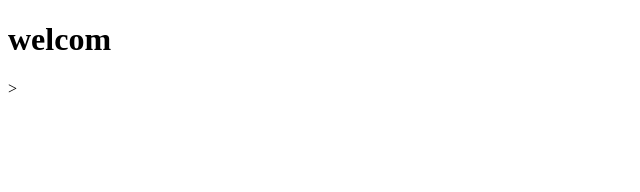
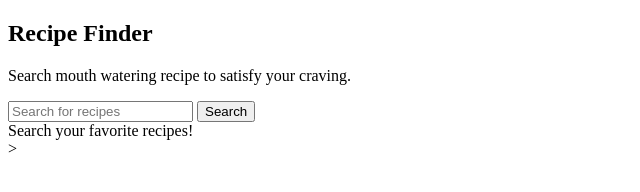
Before and after one commit to Aarushimishra20/recipe-website--app, a plain HTML site: page index.html in a window 1280 px wide. Shown: the whole page, without its empty margins (0-640 px from the left). Drawn offline with Linux system fonts and the light colour scheme.

Commit message:
first commit

```diff
--- a/index.html
+++ b/index.html
@@ -2,11 +2,22 @@
 <html lang="en">
 <head>
     <meta charset="UTF-8">
-    <meta name="viewport" content="width=<device-width, initial-scale=1.0">
-    <title>Document</title>
+    <meta name="viewport" content="width=device-width, initial-scale=1.0">
+    <title>Recipe App</title>
 </head>
 <body>
-    <h1>welcom</h1>
+    <div class="container">
+        <h2>Recipe Finder</h2>
+        <p>Search mouth watering recipe to satisfy your craving.</p>
+        <div class="searchBox">
+            <input type="text" placeholder="Search for recipes" id="searchInput">
+            <button onclick="searchRecipes()">Search</button>
+        </div>
+    </div>
 
+    <div class="recipes" id="recipes"></div>
+    <div class="notFound" id="notFound">Search your favorite recipes!</div>
+
+    <script src="script.js"></script>
 </body>>
 </html>
```
